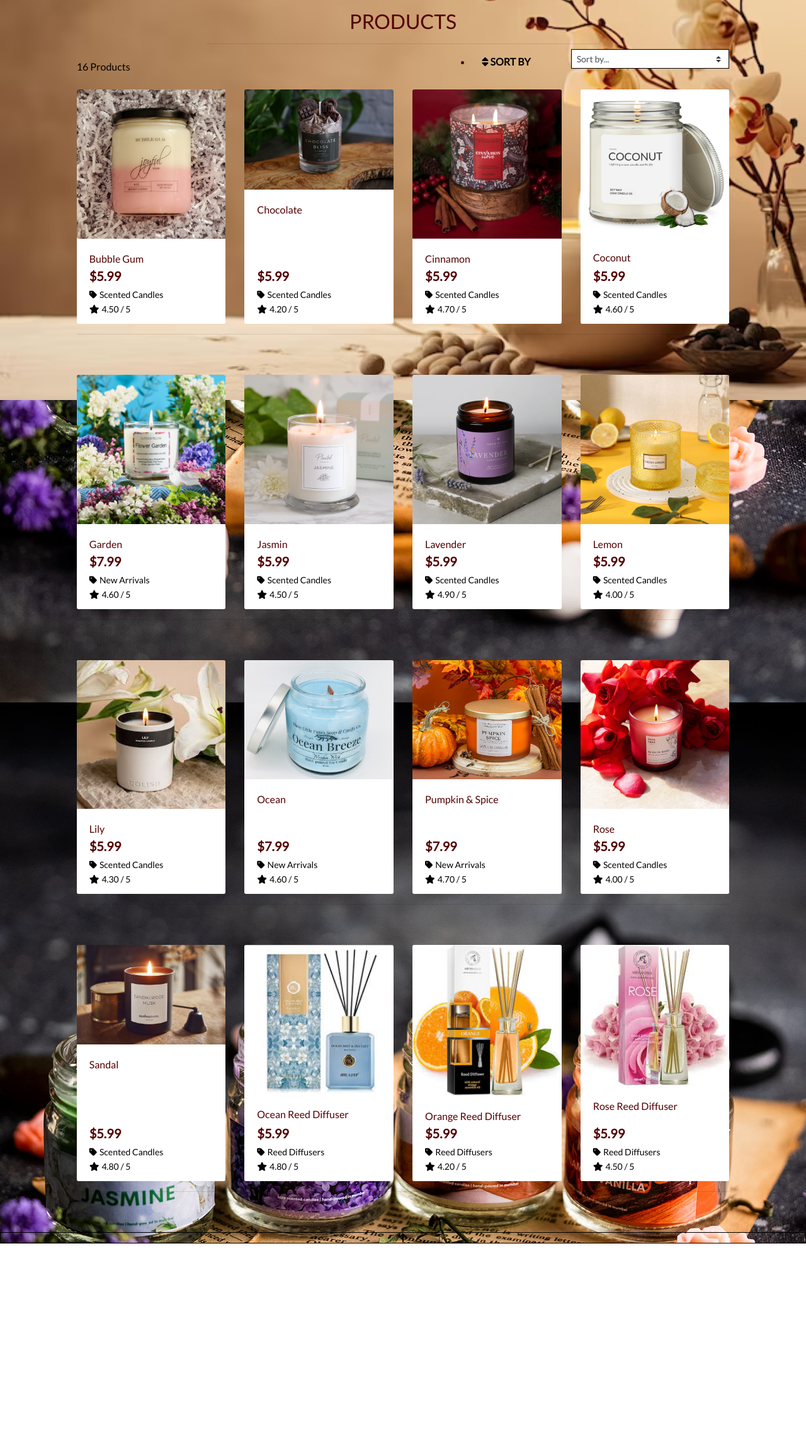
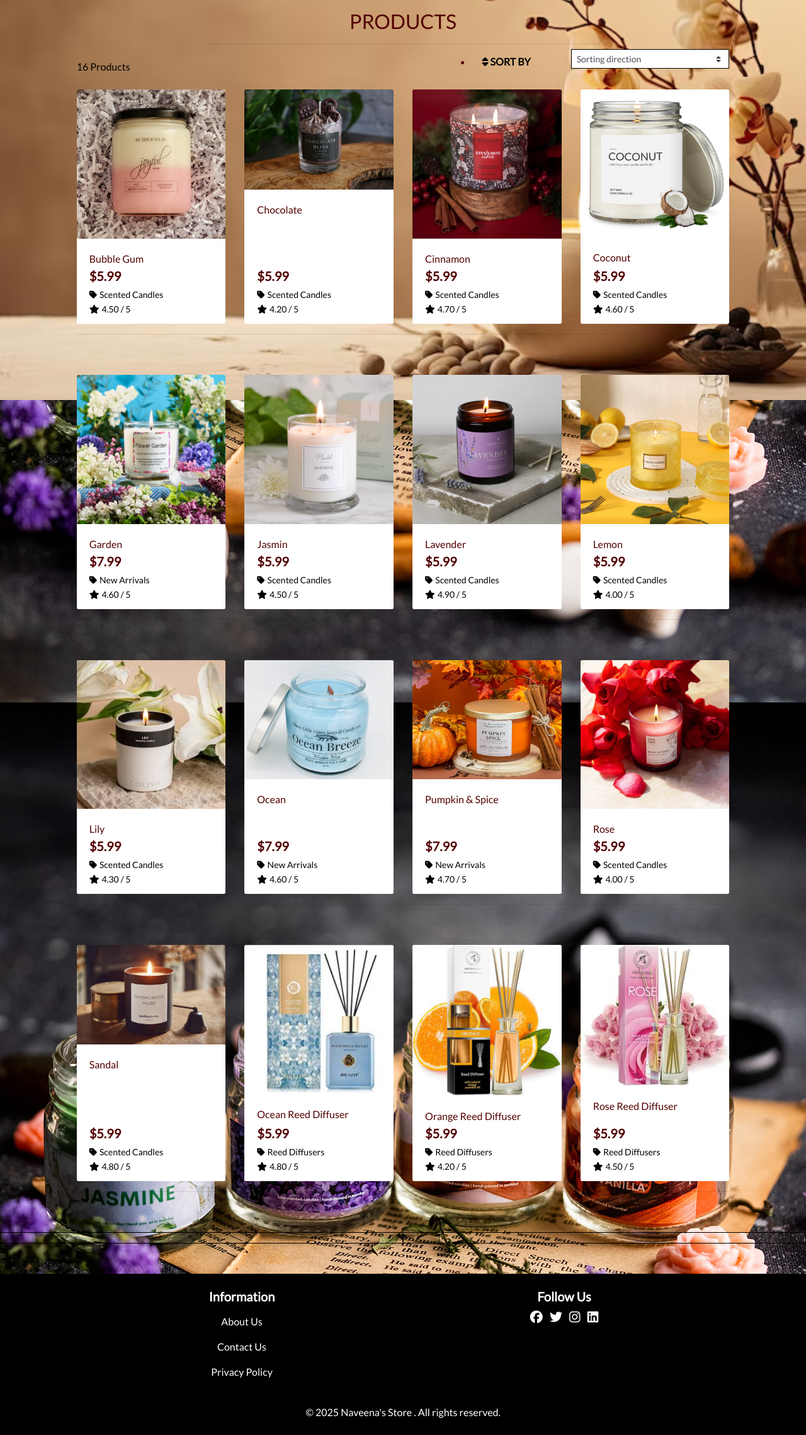
Before and after one commit to Priyanka-Dhanabal/Naveena_store_PP5, a Django app: page /products/ in a window 1280 px wide. Shown: the part 165-2443 px from the top of the page at 63% size. Before the commit the page ends 2139 px from the top, so only its background shows below. Run offline with Django 3.2, Linux system fonts and the light colour scheme; data comes from the database, SQL or seed files in the repository; some libraries are stand-ins or nearby versions.

Commit message:
added footer to base html

```diff
--- a/products/templates/products/products.html
+++ b/products/templates/products/products.html
@@ -43,7 +43,7 @@
                     </div>
                     <div class="sort-select-wrapper w-50">
                         <select id="sort-selector" class="custom-select custom-select-sm rounded-0 border border-{% if current_sorting != 'None_None' %}info{% else %}black{% endif %}">
-                            <option value="reset" {% if current_sorting == 'None_None' %}selected{% endif %}>Sort by...</option>
+                            <option value="reset" {% if current_sorting == 'None_None' %}selected{% endif %}>Sorting direction</option>
                             <option value="price_asc" {% if current_sorting == 'price_asc' %}selected{% endif %}>Price (low to high)</option>
                             <option value="price_desc" {% if current_sorting == 'price_desc' %}selected{% endif %}>Price (high to low)</option>
                             <option value="rating_asc" {% if current_sorting == 'rating_asc' %}selected{% endif %}>Rating (low to high)</option>
--- a/templates/base.html
+++ b/templates/base.html
@@ -44,7 +44,7 @@
     <title>Naveena's Store {% block extra_title %}{% endblock %}</title>
   </head>
   <body>
-      <header class="container-fluid fixed-top">
+    <header class="container-fluid fixed-top">
         <div id="topnav" class="row bg-white pt-lg-2 d-none d-lg-flex">
           <div class="col-12 col-lg-4 my-auto py-1 py-lg-0 text-center text-lg-left">
             <a href="{% url 'home' %}" class="nav-link main-logo-link">
@@ -122,6 +122,7 @@
           </div>
         </div>
     </header>
+    <main>
     {% if messages %}
         <div class="message-container">
           {% for message in messages %}
@@ -151,6 +152,54 @@
         $('.toast').toast('show');
       </script>
     {% endblock %}
+    </main>
+
+    <!-- Footer -->
+    <footer class="bg-black text-white py-4 my-5">
+      <div class="container">
+          <div class="row">
+              <!-- Information Section -->
+              <div class="col-12 col-md-6 text-center text-md-start mb-3 mb-md-0">
+                  <h5 class="text-decoration-underline"><strong>Information</strong></h5>
+                  <ul class="list-unstyled">
+                      <li><a href="" class="nav-link text-white">About Us</a></li>
+                      <li><a href="" class="nav-link text-white">Contact Us</a></li>
+                      <li><a href="" class="nav-link text-white">Privacy Policy</a></li>
+                  </ul>
+              </div>
+
+
+              <!-- Social Media Section -->
+              <div class="col-12 col-md-6 text-center mb-3 mb-md-0">
+                  <h5 class="text-decoration-underline"><strong>Follow Us</strong></h5>
+                  <ul class="list-inline">
+                      <li class="list-inline-item"><a href="https://facebook.com" target="_blank" class="text-white"
+                              rel="noopener noreferrer"><i class="fab fa-facebook fa-lg"></i></a></li>
+                      <li class="list-inline-item"><a href="https://twitter.com" target="_blank" class="text-white"
+                              rel="noopener noreferrer"><i class="fab fa-twitter fa-lg"></i></a></li>
+                      <li class="list-inline-item"><a href="https://instagram.com" target="_blank" class="text-white"
+                              rel="noopener noreferrer"><i class="fab fa-instagram fa-lg"></i></a></li>
+                      <li class="list-inline-item"><a href="https://linkedin.com" target="_blank" class="text-white"
+                              rel="noopener noreferrer"><i class="fab fa-linkedin fa-lg"></i></a></li>
+                  </ul>
+              </div>
+          </div>
+      </div>
+      <div class="row mt-3">
+          <div class="col text-center">
+              <p class="mb-0">&copy; <span id="current-year">2025</span> Naveena's Store . All rights reserved.</p>
+          </div>
+      </div>
+
+      <script>
+          // Dynamically set the current year
+          document.getElementById('current-year').textContent = new Date().getFullYear();
+      </script>
+
+  </footer>
+
+
+
 
   </body>
 </html>
```
